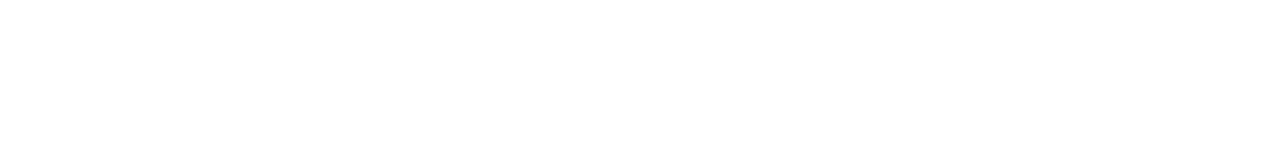
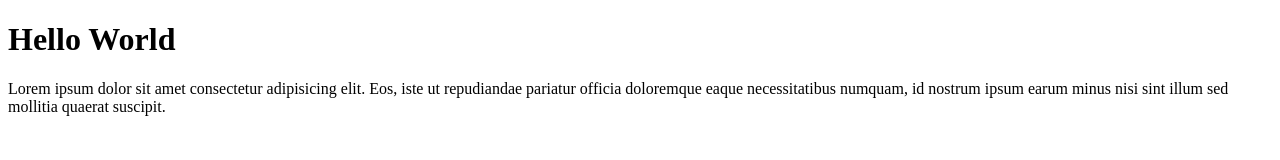
Before and after one commit to chrisfrancis-dev/Python, a plain HTML site: page index.html in a window 1280 px wide. Drawn offline with Linux system fonts and the light colour scheme.

Commit message:
added content to html

```diff
--- a/index.html
+++ b/index.html
@@ -5,5 +5,12 @@
     <meta name="viewport" content="width=device-width, initial-scale=1.0" />
     <title>Document</title>
   </head>
-  <body></body>
+  <body>
+    <h1>Hello World</h1>
+    <p>
+      Lorem ipsum dolor sit amet consectetur adipisicing elit. Eos, iste ut
+      repudiandae pariatur officia doloremque eaque necessitatibus numquam, id
+      nostrum ipsum earum minus nisi sint illum sed mollitia quaerat suscipit.
+    </p>
+  </body>
 </html>
```
Also changed, not shown: 1 other file.
